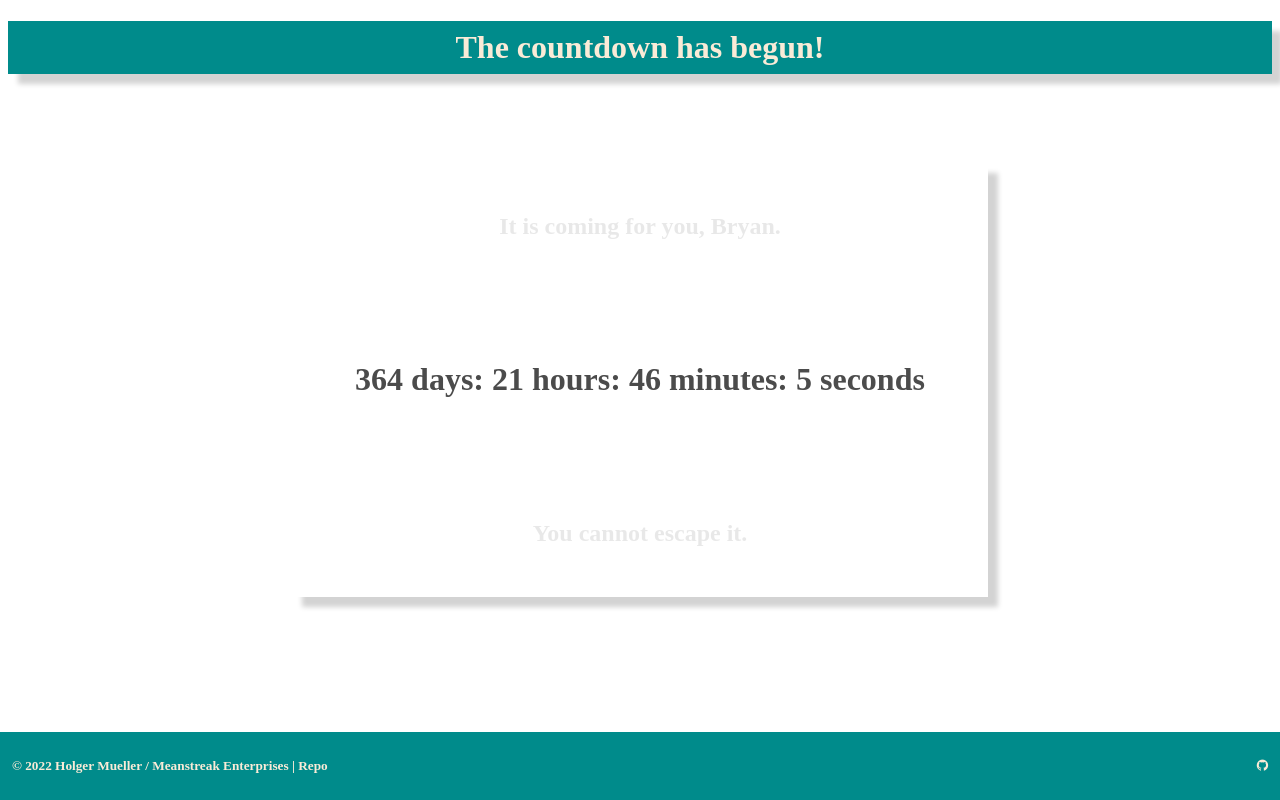
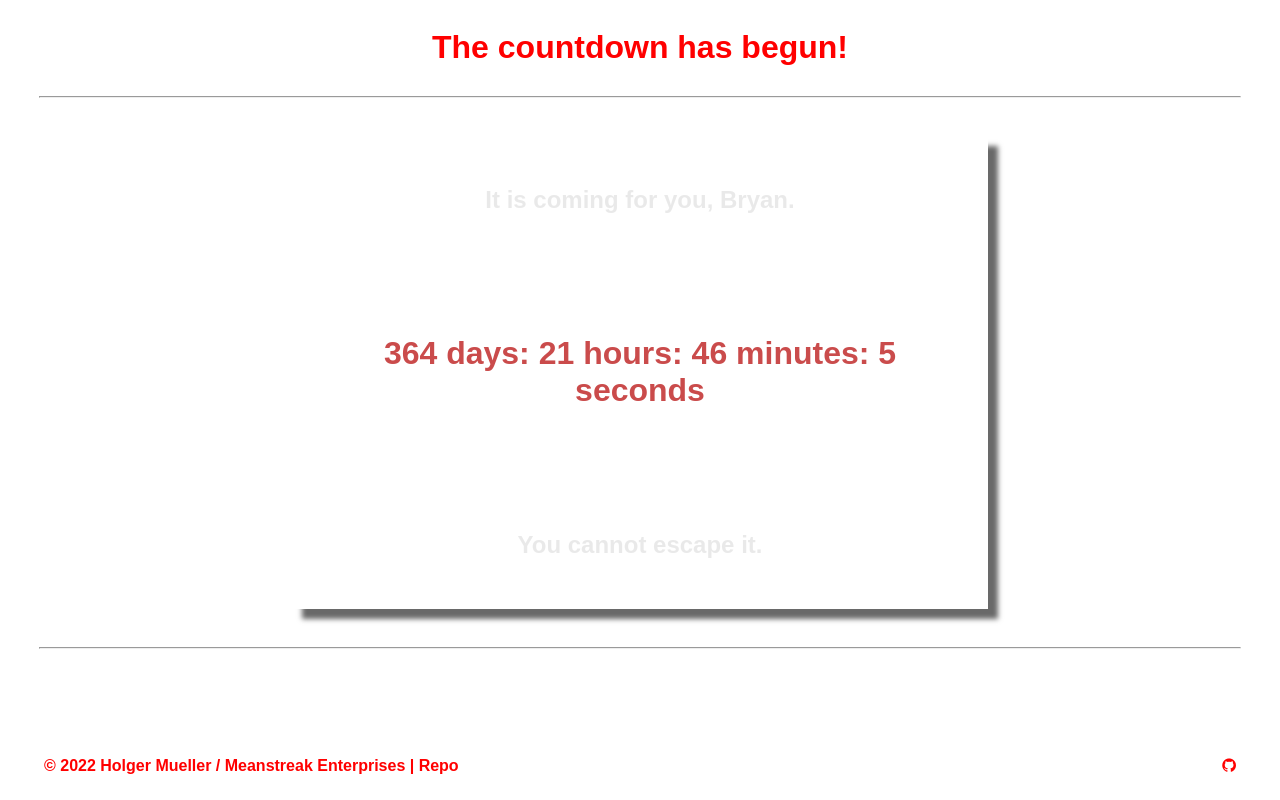
Before and after one commit to Holgermueller/countdown, a Flask app: page / in a window 1280 px wide. Run offline with Flask 2, Linux system fonts and the light colour scheme.

Commit message:
styled added favicon

```diff
--- a/app.py
+++ b/app.py
@@ -1,5 +1,5 @@
-import time
-import datetime
+# import time
+# import datetime
 from flask import Flask, render_template
 
 app = Flask(__name__)
@@ -26,7 +26,6 @@ name = "Bryan"
 
 @app.route('/', methods=['GET'])
 def display_countdown():
-    time.sleep(1)
     return render_template("index.html", name=name)
 
 
--- a/static/css/index.css
+++ b/static/css/index.css
@@ -1,20 +1,29 @@
+body {
+  font-family: "Robot", sans-serif;
+}
 header {
   text-align: center;
-  background-color: darkcyan;
-  color: antiquewhite;
+  color: red;
   width: 100%;
-  z-index: 4;
-  box-shadow: 10px 10px 5px lightgray;
 }
 .title {
   padding: 8px;
 }
+hr {
+  width: 95%;
+  color: #696969;
+}
 .countdown-container {
   width: 55%;
-  margin: 7% auto;
+  margin: 3% auto;
   text-align: center;
   z-index: 4;
-  box-shadow: 10px 10px 5px lightgray;
+  box-shadow: 10px 10px 5px #696969;
+}
+.age {
+  color: #101010;
+  z-index: 100;
+  position: absolute;
 }
 .the-countdown {
   padding: 50px;
@@ -22,26 +31,25 @@ header {
   animation-duration: 1s;
   animation-iteration-count: infinite;
 }
-
 @keyframes countdown {
   0% {
     opacity: 0;
   }
   50% {
     opacity: 1;
+    color: red;
   }
   100% {
     opacity: 0;
   }
 }
-
 .taunt {
   padding: 50px;
+  color: #101010;
   animation-name: taunt;
   animation-duration: 5s;
   animation-iteration-count: infinite;
 }
-
 @keyframes taunt {
   0% {
     opacity: 1;
@@ -53,30 +61,26 @@ header {
     opacity: 1;
   }
 }
-
 footer {
   position: fixed;
   left: 0;
   bottom: 0;
-  background-color: darkcyan;
-  color: antiquewhite;
+  color: red;
   width: 100%;
-  z-index: 4;
-  box-shadow: 10px 10px 5px lightgray;
 }
-h5 {
+h4 {
   padding: 4px;
 }
 i,
 a {
-  color: antiquewhite;
+  color: red;
   text-decoration: none;
 }
 .copy {
   float: left;
-  margin-left: 8px;
+  margin-left: 40px;
 }
 .social {
   float: right;
-  margin-right: 8px;
+  margin-right: 40px;
 }
--- /dev/null
+++ b/static/favicon_io/about.txt
@@ -0,0 +1,6 @@
+This favicon was generated using the following font:
+
+- Font Title: Roboto
+- Font Author: Copyright 2011 Google Inc. All Rights Reserved.
+- Font Source: http://fonts.gstatic.com/s/roboto/v30/KFOmCnqEu92Fr1Me5WZLCzYlKw.ttf
+- Font License: Apache License, version 2.0 (http://www.apache.org/licenses/LICENSE-2.0.html))
--- a/templates/index.html
+++ b/templates/index.html
@@ -13,28 +13,41 @@
       href="https://cdnjs.cloudflare.com/ajax/libs/font-awesome/4.7.0/css/font-awesome.min.css"
     />
     <title>Countdown to 30</title>
+    <link
+      rel="icon"
+      type="image/x-icon"
+      href="{{ url_for('static', filename='favicon_io/favicon.ico') }}"
+    />
+    <link rel="preconnect" href="https://fonts.googleapis.com" />
+    <link rel="preconnect" href="https://fonts.gstatic.com" crossorigin />
+    <link
+      href="https://fonts.googleapis.com/css2?family=Roboto&display=swap"
+      rel="stylesheet"
+    />
   </head>
   <body>
     <header>
       <h1 class="title">The countdown has begun!</h1>
     </header>
+    <hr />
     <div class="countdown-container">
       <h2 class="taunt">It is coming for you, {{name}}.</h2>
       <h1 id="theCountdown" class="the-countdown"></h1>
       <h2 class="taunt">You cannot escape it.</h2>
     </div>
+    <hr />
     <footer>
-      <h5 class="copy">
+      <h4 class="copy">
         &copy; 2022 Holger Mueller / Meanstreak Enterprises |
         <a href="https://github.com/Holgermueller/countdown" target="_blank"
           >Repo</a
         >
-      </h5>
-      <h5 class="social">
+      </h4>
+      <h4 class="social">
         <a href="https://github.com/Holgermueller" target="_blank"
           ><i class="fa fa-github"></i
         ></a>
-      </h5>
+      </h4>
     </footer>
 
     <script src=" {{url_for('static', filename='js/index.js')}} "></script>
```
Also changed, not shown: static/favicon_io/android-chrome-192x192.png (added), static/favicon_io/android-chrome-512x512.png (added), static/favicon_io/apple-touch-icon.png (added), static/favicon_io/favicon-16x16.png (added), static/favicon_io/favicon-32x32.png (added), static/favicon_io/favicon.ico (added), static/favicon_io/site.webmanifest (added).
